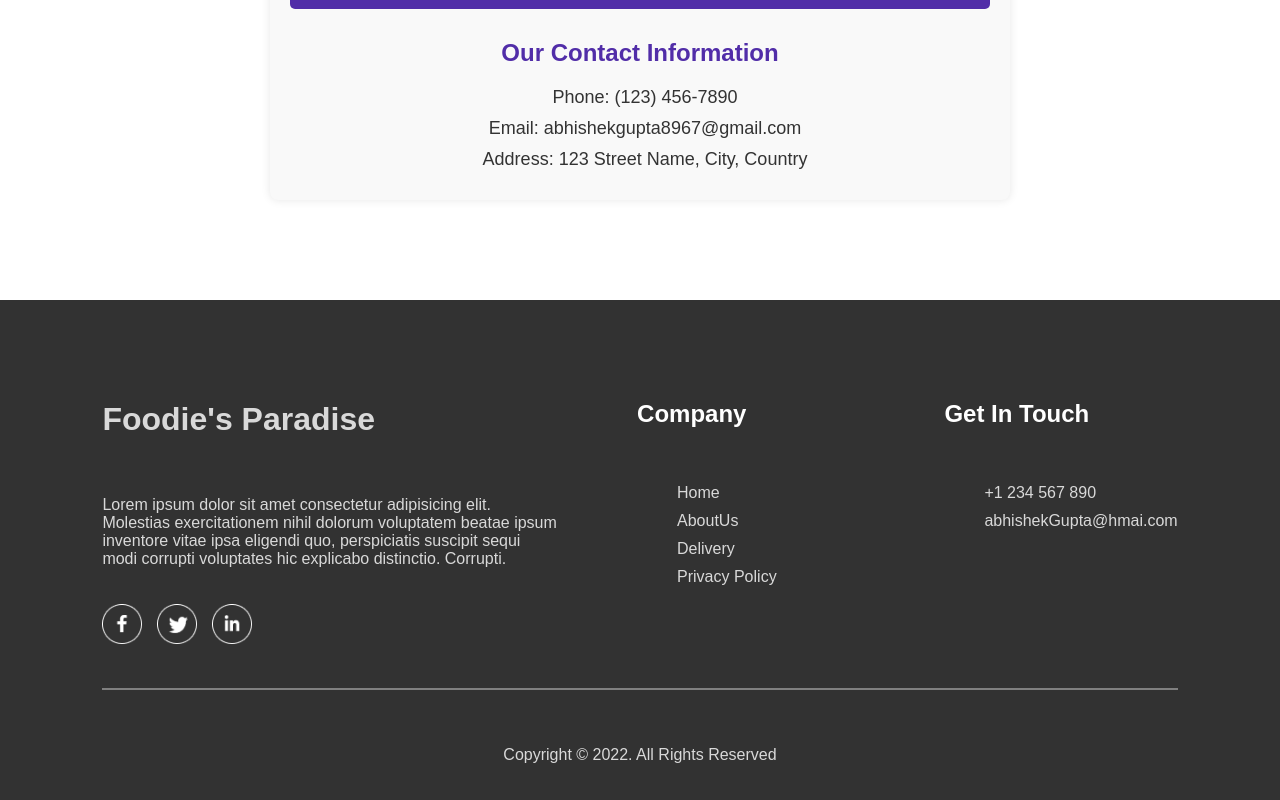
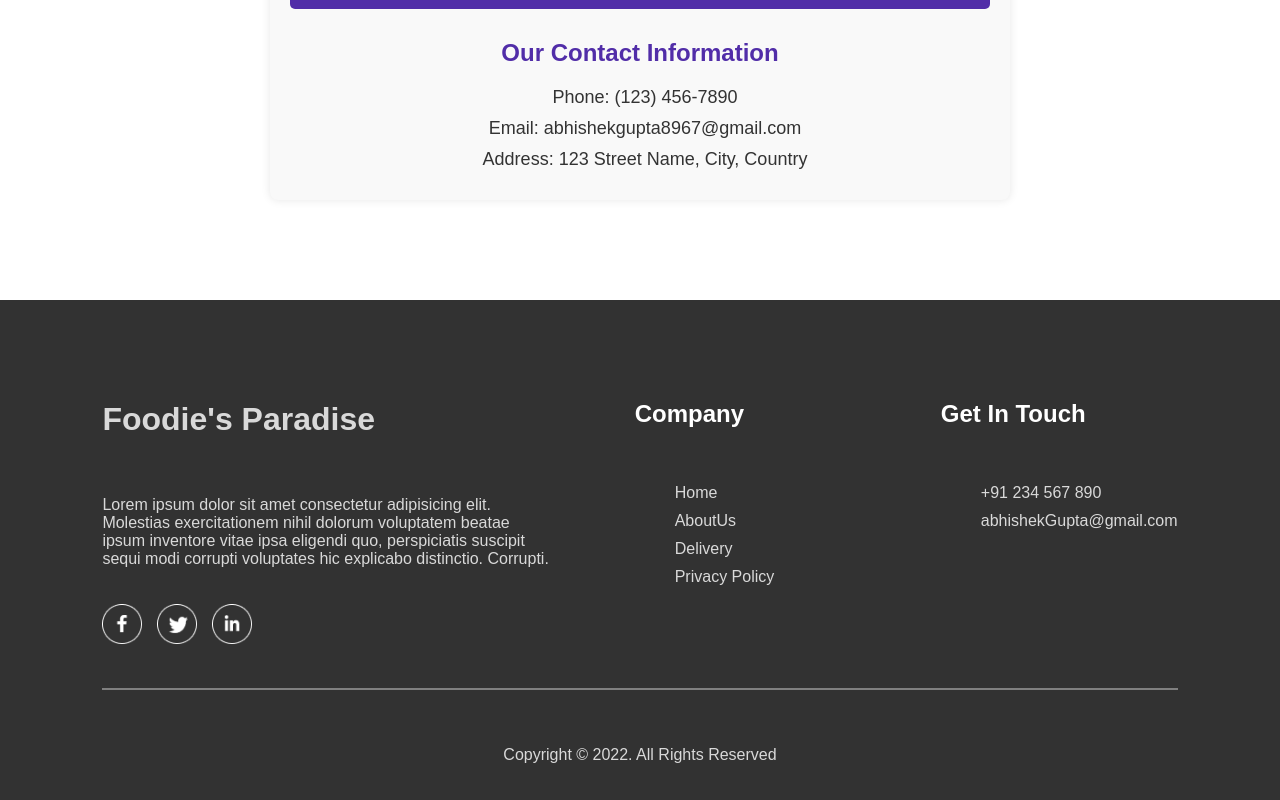
Before and after one commit to abhishekgupta1907/FOOD-WEBSITE, a React (Create React App) app: page /contact in a window 1280 px wide. Shown: the part 498-1298 px from the top of the page. Built offline with nearby package versions, Linux system fonts and the light colour scheme.

Commit message:
adding some content

```diff
--- a/src/components/Footer/Footer.jsx
+++ b/src/components/Footer/Footer.jsx
@@ -32,8 +32,8 @@ const Footer = () => {
                 <div className="footer-content-right">
                     <h2>Get In Touch</h2>
                     <ul>
-                        <li>+1 234 567 890</li>
-                        <li>abhishekGupta@hmai.com</li>
+                        <li>+91 234 567 890</li>
+                        <li>abhishekGupta@gmail.com</li>
                     </ul>
                 </div>
             </div>
--- a/src/components/Homepage/SingleDish.js
+++ b/src/components/Homepage/SingleDish.js
@@ -1,20 +1,20 @@
-import React from "react";
-import { useLocation, useParams } from "react-router-dom";
-import "./style.css";
-const SingleDish = () => {
-    const { category } = useParams();
-    const { state } = useLocation();
-    const data = state && state.find((el) => el.strCategory === category);
-    console.log(state, data);
-    return (
-        <div className="cart">
-            <img src={data.strCategoryThumb} alt="" />
-            <h1>{data.strCategory}</h1>
-            <button> add to cart</button>
+// import React from "react";
+// import { useLocation, useParams } from "react-router-dom";
+// import "./style.css";
+// const SingleDish = () => {
+//     const { category } = useParams();
+//     const { state } = useLocation();
+//     const data = state && state.find((el) => el.strCategory === category);
+//     console.log(state, data);
+//     return (
+//         <div className="cart">
+//             <img src={data.strCategoryThumb} alt="" />
+//             <h1>{data.strCategory}</h1>
+//             <button> add to cart</button>
 
-            {/* <p>{data.strCategoryDescription}</p> */}
-        </div>
-    );
-};
+//             {/* <p>{data.strCategoryDescription}</p> */}
+//         </div>
+//     );
+// };
 
-export default SingleDish;
+// export default SingleDish;
--- a/src/components/Homepage/dishes.js
+++ b/src/components/Homepage/dishes.js
@@ -1,3 +1,19 @@
+import React, { useState } from "react";
+import ExploreMenu from "../../ExploreMenu/ExploreMenu";
+import FoodDisplay from "../FoodDisplay/FoodDisplay";
+const Dishes = () => {
+    const [category, setCategory] = useState("All");
+    return (
+        <div>
+            {" "}
+            <ExploreMenu category={category} setCategory={setCategory} />
+            <FoodDisplay category={category} />
+        </div>
+    );
+};
+
+export default Dishes;
+
 // import React, { useState, useEffect } from "react";
 // import { Link } from "react-router-dom";
 // import "./style.css";
@@ -58,18 +74,3 @@
 // };
 
 // export default Dishes;
-import React, { useState } from "react";
-import ExploreMenu from "../../ExploreMenu/ExploreMenu";
-import FoodDisplay from "../FoodDisplay/FoodDisplay";
-const Dishes = () => {
-    const [category, setCategory] = useState("All");
-    return (
-        <div>
-            {" "}
-            <ExploreMenu category={category} setCategory={setCategory} />
-            <FoodDisplay category={category} />
-        </div>
-    );
-};
-
-export default Dishes;
```
